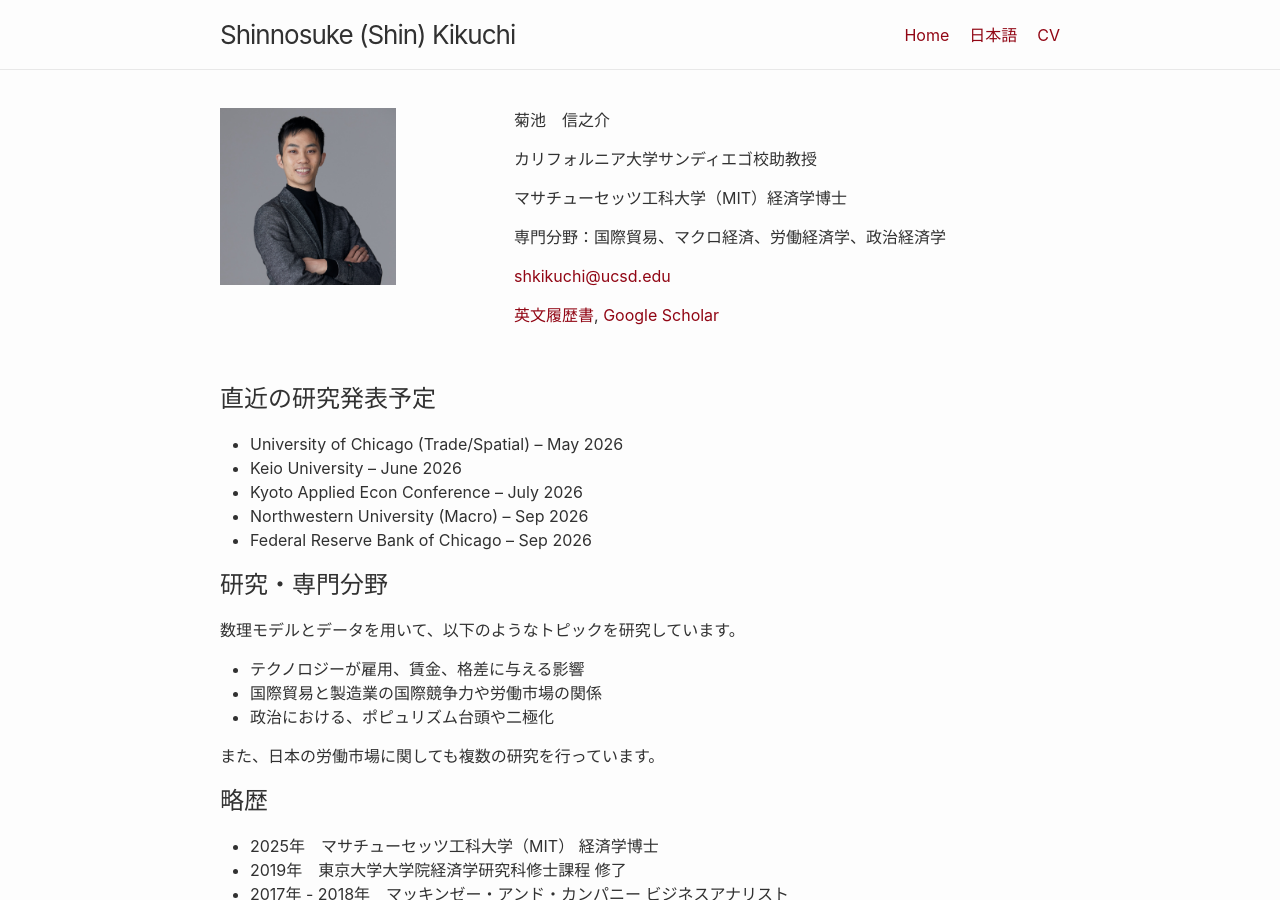
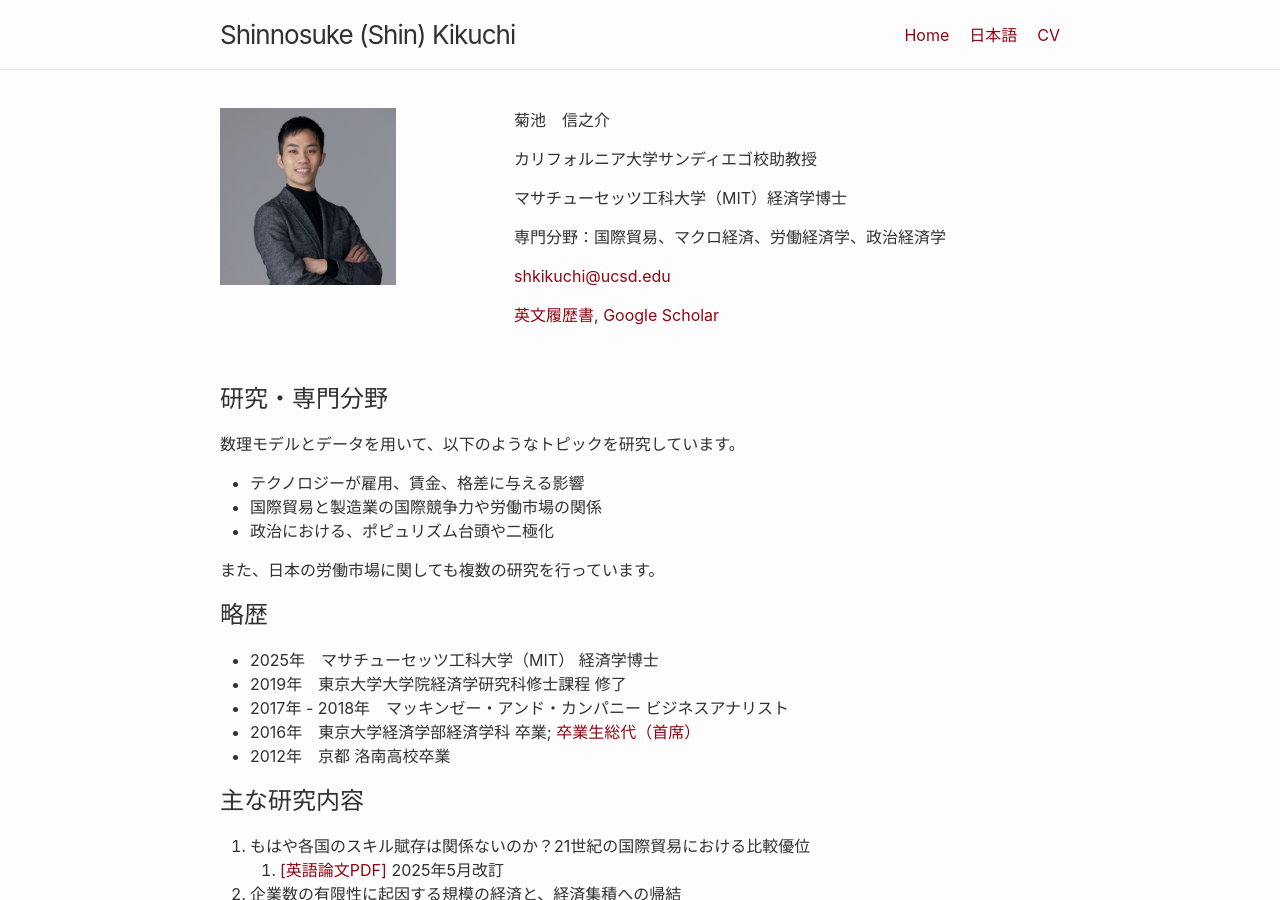
Before and after one commit to shinnkikuchi/shinnkikuchi.github.io, a Jekyll site: the page built from index_ja.md, in a window 1280 px wide and 900 px high. Built offline with Jekyll 4.4.1, drawn with Linux system fonts in a browser that asks for light colours; some of the changed text lies outside the part shown.

Commit message:
Update index_ja.md

```diff
--- a/index_ja.md
+++ b/index_ja.md
@@ -5,14 +5,6 @@
 ---
 
 <br>
-
-## 直近の研究発表予定
-
-- University of Chicago (Trade/Spatial) – May 2026
-- Keio University – June 2026
-- Kyoto Applied Econ Conference – July 2026
-- Northwestern University (Macro) – Sep 2026
-- Federal Reserve Bank of Chicago – Sep 2026
 
 ## 研究・専門分野
 
```
Also changed, not shown: other parts of index_ja.md (+5 -4 lines).
